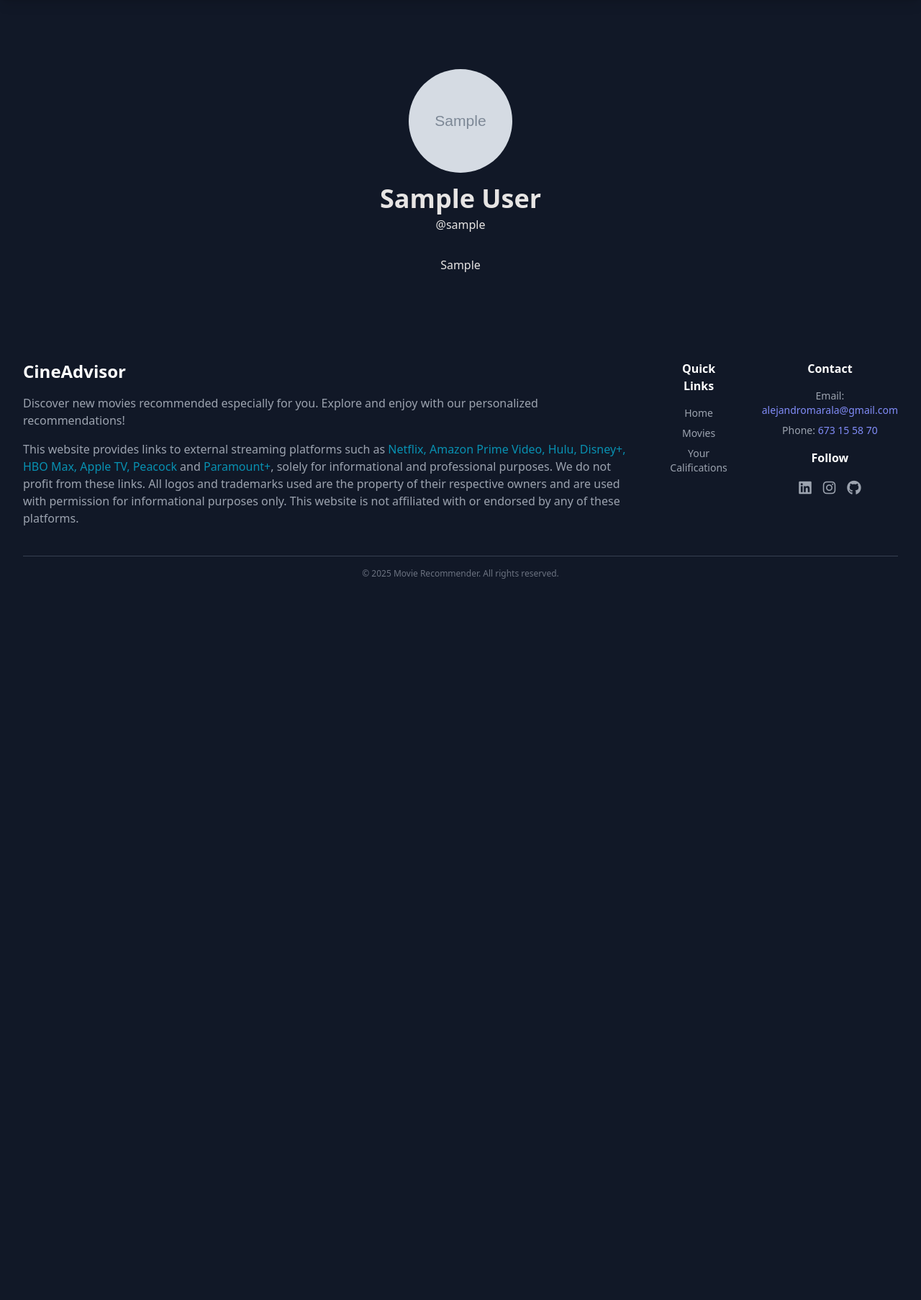
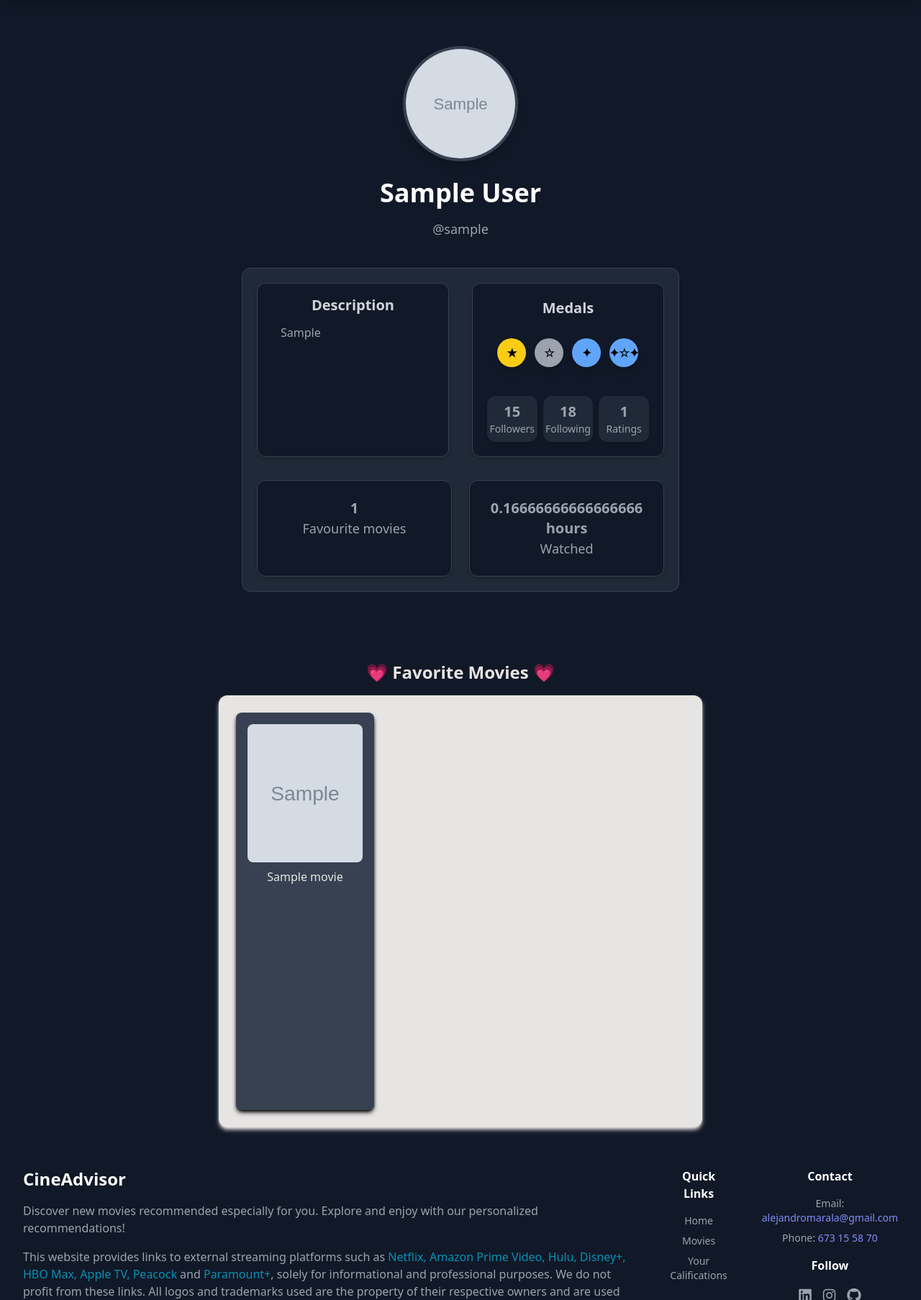
Before and after one commit to alma8026/RecomendationSystem, a Django app: page /profile/ in a window 1280 px wide. Shown: the part 80-1886 px from the top of the page at 72% size. Before the commit the page ends 884 px from the top, so only its background shows below. Run offline with Django 5.2, Linux system fonts and the light colour scheme; a user stored in the database is signed in; tables that the repository leaves empty hold one stand-in row (values such as "Sample post"); grey boxes marked "Sample" are stand-in pictures; parts of the project's set-up code (start-up, migrations or seed data) failed here and were passed over; some libraries are stand-ins or nearby versions.

Commit message:
fav movies, num fav and hours watched added

```diff
--- a/django-starter-main/a_users/templates/a_users/profile.html
+++ b/django-starter-main/a_users/templates/a_users/profile.html
@@ -1,16 +1,116 @@
 {% extends 'layouts/blank.html' %}
 
 {% block content %}
+{% load static %}
+<style>
+    .favourite-container {
+        overflow-y: scroll;
+        --sb-track-color: transparent;
+        --sb-thumb-color: #1e293b;
+        --sb-size: 16px;
+    }
 
-<div class="max-w-lg mx-auto flex flex-col items-center py-24 px-4">
-    <img class="w-36 h-36 rounded-full object-cover mb-4" src="{{ profile.avatar }}" />
-    <div class="text-center">
-        <h1 class="text-stone-200">{{ profile.name }}</h1>
-        <div class="text-stone-200 mb-2 -mt-3">@{{ profile.user.username }}</div>
-        {% if profile.info %}
-        <div class="mt-8 hyphens-auto text-stone-200">{{ profile.info|linebreaksbr }}</div>
-        {% endif %}
+    .favourite-container::-webkit-scrollbar {
+        width: var(--sb-size);
+    }
+
+    .favourite-container::-webkit-scrollbar-track {
+        background: var(--sb-track-color);
+        border-radius: 10px;
+    }
+
+    .favourite-container::-webkit-scrollbar-thumb {
+        background: var(--sb-thumb-color);
+        border-radius: 10px;
+        border: 1px solid #232E33;
+    }
+
+    @supports not selector(::-webkit-scrollbar) {
+        .favourite-container {
+            scrollbar-color: var(--sb-thumb-color) var(--sb-track-color);
+        }
+    }
+
+</style>
+<div class="max-w-2xl mx-auto flex flex-col items-center py-16 px-8 bg-gray-900 w-full">
+    <!-- Imagen de perfil -->
+    <div class="relative w-32 h-32 sm:w-40 sm:h-40 mb-6">
+        <img class="w-full h-full rounded-full object-cover border-4 border-gray-700 shadow-lg" src="{{ profile.avatar }}" alt="icon img" />
+    </div>
+
+    <!-- Nombre de usuario -->
+    <div class="text-center mb-6">
+        <h1 class="text-white font-bold text-3xl sm:text-4xl">{{ profile.name }}</h1>
+        <div class="text-gray-400 text-lg">@{{ profile.user.username }}</div>
+    </div>
+
+    <!-- Contenedor de información -->
+    <div class="w-full mt-4 border border-gray-700 rounded-xl p-5 bg-gray-800 text-white space-y-8">
+        <div class="flex flex-col gap-8 md:flex-row md:justify-between">
+            <!-- Descripción -->
+            <div class="md:w-[48%] p-4 border border-gray-700 rounded-xl bg-gray-900 shadow-md flex flex-col">
+                <h2 class="font-semibold text-xl text-gray-300 mb-3 text-center">Description</h2>
+                <p class="text-base text-gray-400 flex-grow max-h-40 overflow-y-scroll favourite-container px-4">{{ profile.info|default:'Example of a description for a user profile' }}</p>
+            </div>
+
+            <!-- Medallas -->
+            <div class="md:w-[48%] p-5 bg-gray-900 rounded-xl shadow-md border border-gray-700">
+                <h2 class="font-semibold text-xl text-gray-300 mb-3 text-center">Medals</h2>
+                <div class="flex justify-center space-x-3 py-4">
+                    <span class="w-10 h-10 bg-yellow-400 rounded-full flex items-center justify-center shadow-lg text-black font-bold">★</span>
+                    <span class="w-10 h-10 bg-gray-400 rounded-full flex items-center justify-center shadow-lg text-black font-bold">☆</span>
+                    <span class="w-10 h-10 bg-blue-400 rounded-full flex items-center justify-center shadow-lg text-black font-bold">✦</span>
+                    <span class="w-10 h-10 bg-blue-400 rounded-full flex items-center justify-center shadow-lg text-black font-bold">✦☆✦</span>
+                </div>
+                <div class="grid grid-cols-3 gap-2 text-center text-gray-400 pt-6">
+                    <div class="bg-gray-800 p-2 rounded-xl shadow-md flex flex-col items-center">
+                        <span class="text-xl font-bold">15</span>
+                        <span class="text-sm">Followers</span>
+                    </div>
+                    <div class="bg-gray-800 p-2 rounded-xl shadow-md flex flex-col items-center">
+                        <span class="text-xl font-bold">18</span>
+                        <span class="text-sm">Following</span>
+                    </div>
+                    <div class="bg-gray-800 p-2 rounded-xl shadow-md flex flex-col items-center">
+                        <span class="text-xl font-bold">{{ rating_count }}</span>
+                        <span class="text-sm">Ratings</span>
+                    </div>
+                </div>
+            </div>
+        </div>
+
+        <!-- Información extra -->
+        <div class="flex flex-col sm:flex-row justify-between text-center text-lg text-gray-400 gap-6">
+            <div class="w-full sm:w-[48%] border border-gray-700 bg-gray-900 p-6 rounded-xl shadow-md">
+                <span class="text-xl font-bold">{{favorite_movies_count}}</span><br>
+                <span class="text-md">Favourite movies</span>
+            </div>
+            <div class="w-full sm:w-[48%] border border-gray-700 bg-gray-900 p-6 rounded-xl shadow-md">
+                <span class="text-xl font-bold"> {{total_hours}} hours </span><br>
+                <span class="text-md">Watched</span><br>
+            </div>
+        </div>
     </div>
 </div>
 
+<!-- Sección de Películas Favoritas -->
+<div class="w-auto px-2 py-8">
+    <h2 class="text-2xl font-bold text-stone-200 mb-4 text-center">💗 Favorite Movies 💗</h2>
+
+    {% if favorite_movies %}
+        <div class="max-w-2xl mx-auto favourite-container grid grid-cols-2 md:grid-cols-3 gap-6 bg-stone-200 p-4 md:p-6 rounded-xl h-[600px] shadow-md shadow-stone-200">
+            {% for movie in favorite_movies %}
+                <div class="bg-gray-700 p-4 rounded-lg shadow-md shadow-black text-center hover:scale-110 transition duration-[0.4s]">
+                    <a href="{% url 'movie_detail' movie.id %}">
+                        <img class="w-full h-48 object-cover rounded-lg" src="{% static movie.image_url %}" alt="{{ movie.title }}">
+                        <h3 class="text-stone-200 mt-2">{{ movie.title }}</h3>
+                    </a>
+                </div>
+            {% endfor %}
+        </div>
+    {% else %}
+        <p class="text-stone-400 text-center">No favorite movies yet.</p>
+    {% endif %}
+</div>
+
 {% endblock %}
--- a/django-starter-main/a_users/views.py
+++ b/django-starter-main/a_users/views.py
@@ -4,6 +4,7 @@ from allauth.account.utils import send_email_confirmation
 from django.contrib.auth.decorators import login_required
 from django.contrib.auth import logout
 from django.contrib.auth.models import User
+from recommendations.models import Rating
 from django.contrib import messages
 from .forms import *
 
@@ -15,7 +16,25 @@ def profile_view(request, username=None):
             profile = request.user.profile
         except:
             return redirect('account_login')
-    return render(request, 'a_users/profile.html', {'profile':profile})
+
+    # Contar el número de calificaciones realizadas por el usuario
+    rating_count = Rating.objects.filter(user=request.user).count()
+
+    # Calcular el número total de horas que ha visto el usuario
+    rated_movies = Rating.objects.filter(user=request.user)  # Obtener las calificaciones del usuario
+    total_minutes = sum(rating.movie.duration_minutes for rating in rated_movies)  # Sumar la duración en minutos de todas las películas calificadas
+    total_hours = total_minutes / 60  # Convertir los minutos a horas
+
+    favorite_movies = profile.favorites.all()  # Obtener las películas favoritas
+    favorite_movies_count = favorite_movies.count()
+
+    return render(request, 'a_users/profile.html', {
+        'profile': profile,
+        'favorite_movies': favorite_movies,
+        'rating_count': rating_count,
+        'favorite_movies_count': favorite_movies_count,
+        'total_hours': total_hours  # Pasar las horas al contexto
+    })
 
 
 @login_required
```
